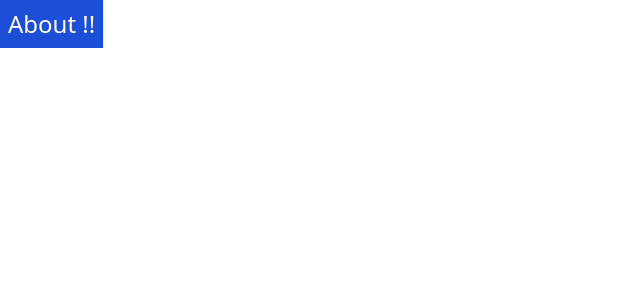
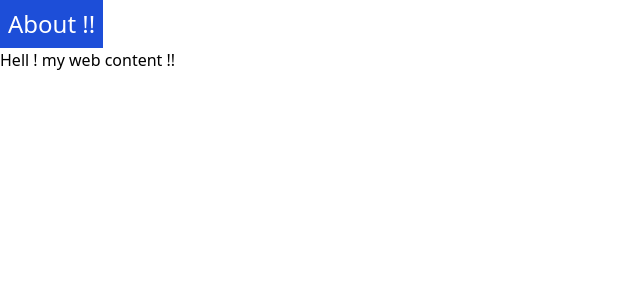
Before and after one commit to abi4679553/usestate, a React (Create React App) app: page / in a window 1280 px wide. Shown: the top 300 px of the page, without its empty margins (0-640 px from the left). Built offline with nearby package versions, Linux system fonts and the light colour scheme.

Commit message:
update About.js

```diff
--- a/src/components/About.js
+++ b/src/components/About.js
@@ -2,7 +2,10 @@ import React from 'react'
 
 const About = () => {
   return (
-    <div className='text-2xl text-white bg-blue-700  w-fit p-2 text-center '>About !!</div>
+    <div>
+      <p className='text-2xl text-white bg-blue-700  w-fit p-2 text-center '>About !!</p>
+      <p> Hell ! my web content !!</p>
+    </div>
   )
 }
 
```
